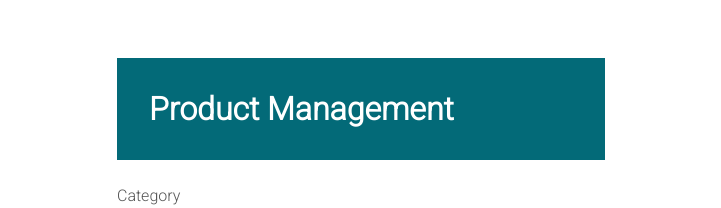
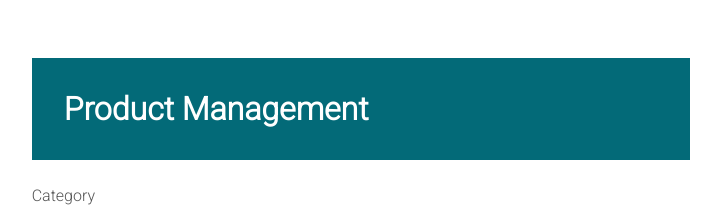
Before and after one commit to PillowFishSticks/Kassie-MS4, a Django app: page /products/add/ in a window 1280 px wide. Shown: the part 130-338 px from the top of the page, without its empty margins (279-1000 px from the left). Run offline with Django 3.2, Linux system fonts and the light colour scheme; data that the repository does not hold is empty; some libraries are stand-ins or nearby versions.

Commit message:
Increase column sizing of adding and editing products

```diff
--- a/products/templates/products/add_product.html
+++ b/products/templates/products/add_product.html
@@ -13,13 +13,13 @@
 <div class="overlay"></div>
 <div class="container">
     <div class="row justify-content-center">
-        <div class="col-12 col-md-6">
+        <div class="col-12 col-md-8">
             <h2 class="page-banner text-white mt-4 mb-4">Product Management</h2>
         </div>
     </div>
 
         <div class="row justify-content-center">
-            <div class="col-12 col-md-6">
+            <div class="col-12 col-md-8">
                 <form method="POST" action="{% url 'add_product' %}" class="form mb-2" enctype="multipart/form-data">
                     {% csrf_token %}
                     {% for field in form %}
--- a/products/templates/products/edit_product.html
+++ b/products/templates/products/edit_product.html
@@ -13,13 +13,13 @@
     <div class="overlay"></div>
     <div class="container">
         <div class="row justify-content-center">
-            <div class="col-12 col-md-6">
+            <div class="col-12 col-md-8">
                 <h2 class="page-banner text-white mt-4 mb-4">Product Management</h2>
             </div>
         </div>
 
         <div class="row justify-content-center">
-            <div class="col-12 col-md-6">
+            <div class="col-12 col-md-8">
                 <form method="POST" action="{% url 'edit_product' product.id %}" class="form mb-2" enctype="multipart/form-data">
                     {% csrf_token %}
                     {% for field in form %}
```
